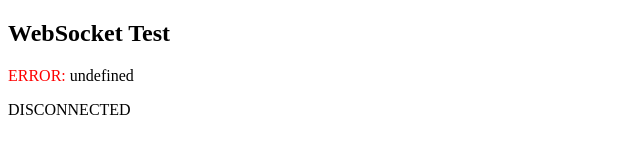
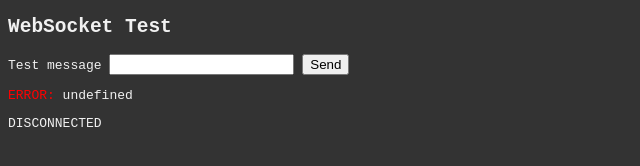
Before and after one commit to brendan-jefferis/TripleZero, a website: page static/test.html in a window 1280 px wide. Shown: the whole page, without its empty margins (0-640 px from the left). Drawn offline with Linux system fonts and the light colour scheme.

Commit message:
Renamed repo; added basic functionality to websocket test page

```diff
--- a/package.json
+++ b/package.json
@@ -1,5 +1,5 @@
 {
-  "name": "triple-zero",
+  "name": "triple-zero-server",
   "version": "0.0.1",
   "description": "",
   "main": "index.js",
--- a/static/test.html
+++ b/static/test.html
@@ -1,66 +1,77 @@
 <!DOCTYPE html>
-<meta charset="utf-8" />
+<meta charset="utf-8"/>
 <title>WebSocket Test</title>
+<style>
+    html { background: #333; color: #f1f1f1; font-family: monospace; }
+</style>
 <script language="javascript" type="text/javascript">
 
-  const wsUri = "ws://localhost:8081/test/1234";
-  let output;
+  const wsUri = 'ws://localhost:3000/test/1234'
+  let output
+  let message
 
-  function init()
-  {
-    output = document.getElementById("output");
-    testWebSocket();
+  function init () {
+    output = document.getElementById('output')
+    messageInput = document.getElementById('message')
+    sendButton = document.getElementById('send')
+    messageInput.addEventListener('keyup', storeMessage)
+    sendButton.addEventListener('click', sendMessage)
+    testWebSocket()
   }
 
-  function testWebSocket()
-  {
-    websocket = new WebSocket(wsUri);
-    websocket.onopen = function(evt) { onOpen(evt) };
-    websocket.onclose = function(evt) { onClose(evt) };
-    websocket.onmessage = function(evt) { onMessage(evt) };
-    websocket.onerror = function(evt) { onError(evt) };
+  function testWebSocket () {
+    websocket = new WebSocket(wsUri)
+    websocket.onopen = onOpen
+    websocket.onclose = onClose
+    websocket.onmessage = onMessage
+    websocket.onerror = onError
   }
 
-  function onOpen(/*evt*/)
-  {
-    writeToScreen("CONNECTED");
-    doSend("WebSocket rocks");
+  function onOpen (/*evt*/) {
+    writeToScreen('CONNECTED')
   }
 
-  function onClose(/*evt*/)
-  {
-    writeToScreen("DISCONNECTED");
+  function onClose (/*evt*/) {
+    writeToScreen('DISCONNECTED')
   }
 
-  function onMessage(evt)
-  {
-    writeToScreen('<span style="color: blue;">RESPONSE: ' + evt.data+'</span>');
-    websocket.close();
+  function onMessage (evt) {
+    writeToScreen('<span style="color: cyan;">RESPONSE: ' + evt.data + '</span>')
   }
 
-  function onError(evt)
-  {
-    writeToScreen('<span style="color: red;">ERROR:</span> ' + evt.data);
+  function onError (evt) {
+    writeToScreen('<span style="color: red;">ERROR:</span> ' + evt.data)
   }
 
-  function doSend(message)
-  {
-    writeToScreen("SENT: " + message);
-    websocket.send(message);
+  function doSend (message) {
+    writeToScreen('SENT: ' + message)
+    websocket.send(message)
   }
 
-  function writeToScreen(message)
-  {
-    const pre = document.createElement("p");
-    pre.style.wordWrap = "break-word";
-    pre.innerHTML = message;
-    output.appendChild(pre);
+  function storeMessage(e) {
+    message = e.currentTarget.value
+    if (e.keyCode === 13) sendMessage()
   }
 
-  window.addEventListener("load", init, false);
+  function sendMessage() {
+    doSend(message)
+    message = ''
+    messageInput.value = ''
+  }
+
+  function writeToScreen (message) {
+    const pre = document.createElement('p')
+    pre.style.wordWrap = 'break-word'
+    pre.innerHTML = message
+    output.appendChild(pre)
+  }
+
+  window.addEventListener('load', init, false)
 
 </script>
 
 <h2>WebSocket Test</h2>
-
+<label for="message">Test message</label>
+<input type="text" id="message">
+<button id="send">Send</button>
 <div id="output"></div>
```
Also changed, not shown: src/index.js (+4 -4 lines), README.md.
